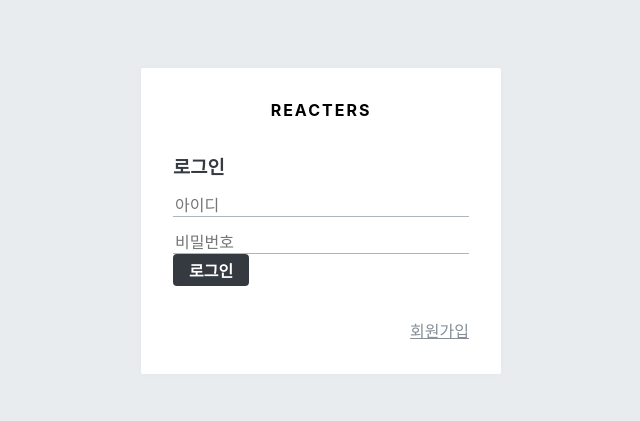
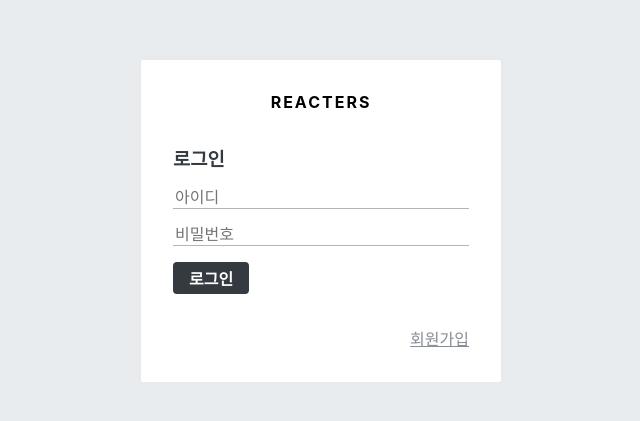
Before and after one commit to heeeun1207/BlogPrac, a React (Create React App) app in the folder blog-frontend/: page /login in a window 1280 px wide. Shown: the part 179-600 px from the top of the page, without its empty margins (319-959 px from the left). Built offline with nearby package versions, Linux system fonts and the light colour scheme.

Commit message:
1. style props 전달 2. styled함수로 새로운 컴포넌트 정의

```diff
--- a/blog-frontend/src/components/auth/AuthForm.js
+++ b/blog-frontend/src/components/auth/AuthForm.js
@@ -48,7 +48,10 @@ const Footer = styled.div`
     }
   }
 `;
-
+//2 styled 함수로 새로운 컴포넌트 이름으로 정의해서 스타일주기
+const ButtonWithMarginTop = styled(Button)`
+  margin-top: 1rem;
+`;
 const AuthForm = () => {
   return (
     <AuthFormBlock>
@@ -61,8 +64,10 @@ const AuthForm = () => {
       placeholder="비밀번호"
       type="password"
       />
-
-          <Button>로그인</Button>
+      <ButtonWithMarginTop>로그인</ButtonWithMarginTop>
+      {/* 1.style props에 직접 전달하기  */}
+          {/* <Button cyan fullWidth style={{marginTop:'1rem'}}>로그인</Button> */}
+          {/* <Button cyan fullWidth >로그인</Button> */}
       </form>
       <Footer>
         <Link to="/resgister">회원가입</Link>
```
Also changed, not shown: blog-frontend/src/components/common/Button.js (+22 -1 lines). Lines whose indentation alone changed are shown as unchanged.
